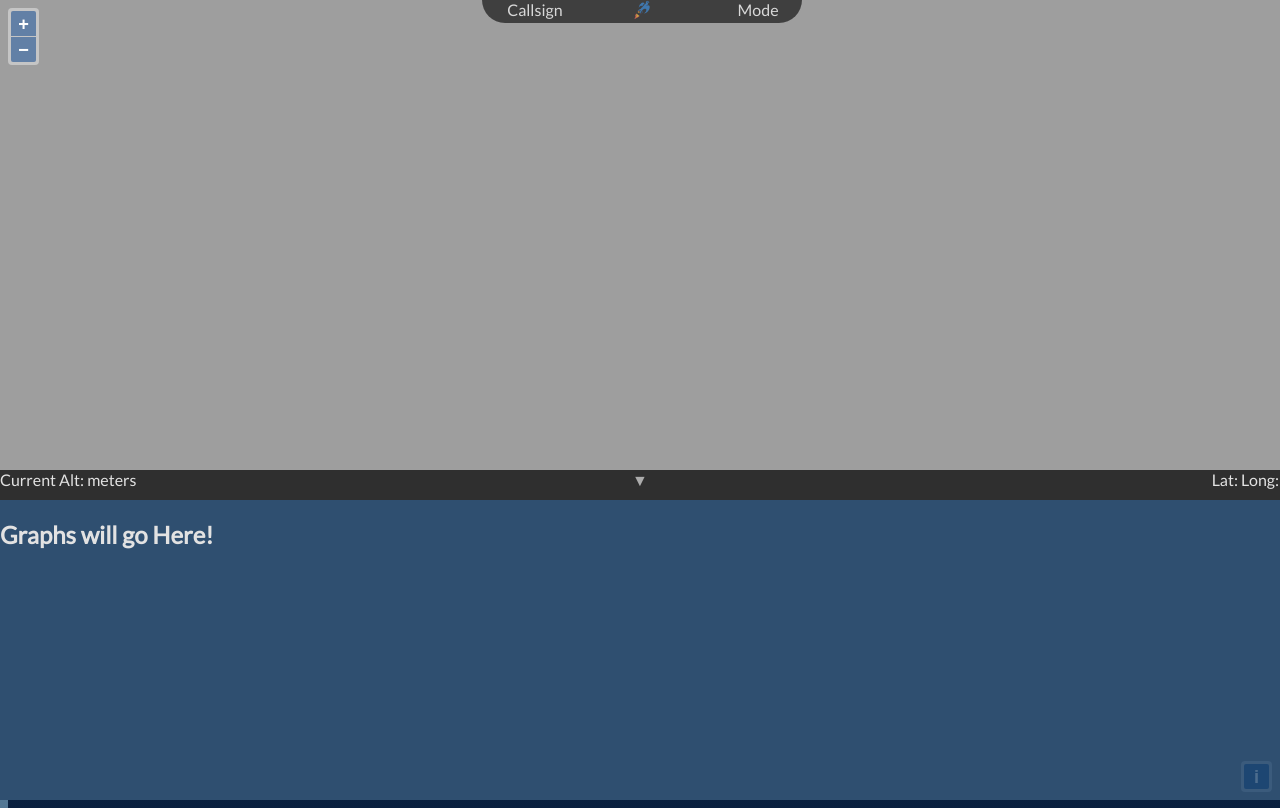
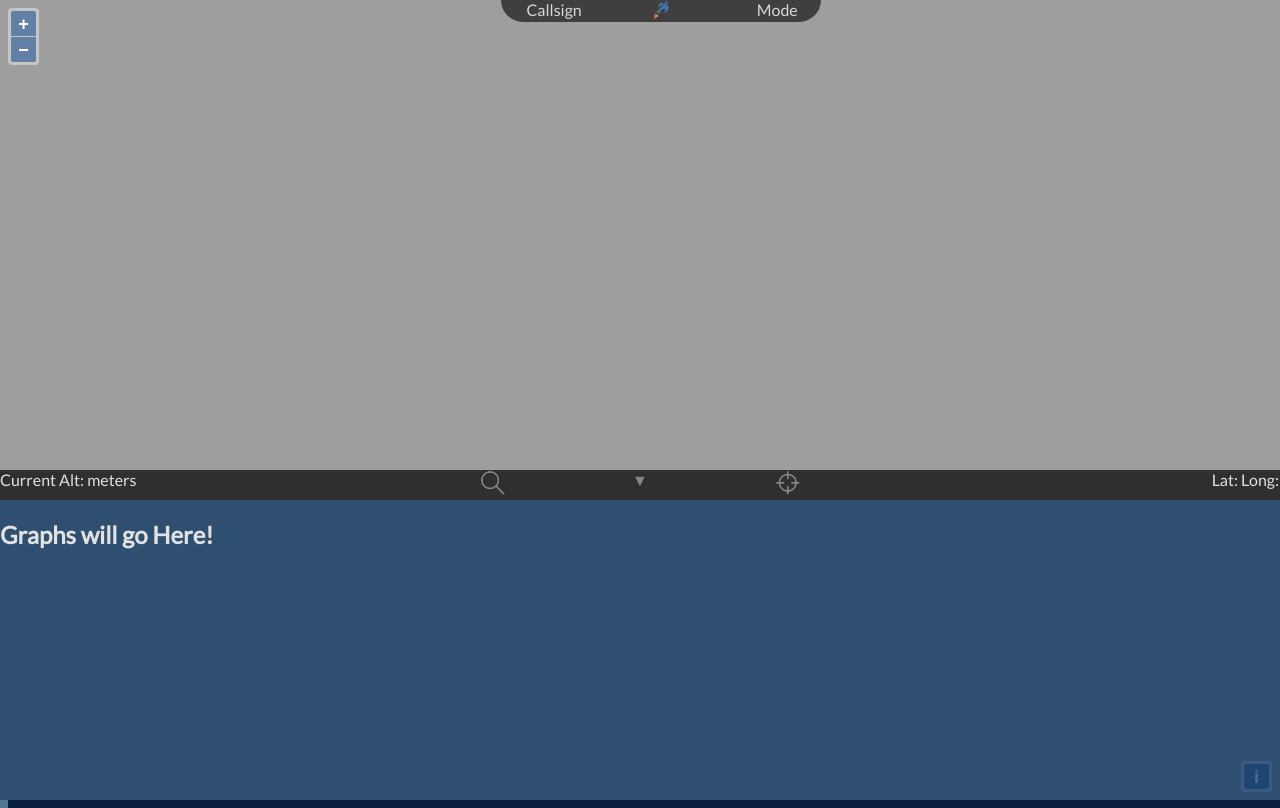
Before and after one commit to averyhiebert/groundstation, a plain HTML site: page client/index.html in a window 1280 px wide. Drawn offline with Linux system fonts and the light colour scheme.

Commit message:
Misc Visual Updates
Prepwork for new features

```diff
--- a/client/index.html
+++ b/client/index.html
@@ -50,6 +50,7 @@
       <script type='text/javascript' >
         var centerlat = 0;
         var centerlon = 0;
+        var togglecentering= 0;
         var victoria = ol.proj.fromLonLat([-123.31,48.463]);
         var view = new ol.View({
             center: victoria,
@@ -80,7 +81,7 @@
     <script>
      $(document).ready(function (){
         var x = document.getElementById('stuff');
-        $(".toggler").on("click", function (){
+        $("btn").on("click", function (){
             if ($(".infoContainer").height() == 0) {
                 $('btn').text("▼");
                $(".infoContainer").stop().animate({height: "300px"});
@@ -105,7 +106,11 @@
 
     </script>
 <section class="toggler">
-    <btn>▼</btn>
+    <btnholder>
+        <locatebtn></locatebtn>
+        <btn>▼</btn>
+        <centerbtn></centerbtn>
+    </btnholder>
     <curralt>Current Alt: <span id="altitude"></span>meters</curralt>
     <latlong>Lat:<span id="latitude"></span> Long:<span id="longitude"></span></latlong>
     </section>
--- a/client/style.css
+++ b/client/style.css
@@ -53,7 +53,6 @@
 	width:  100%;
     height: 30px;
     bottom: 300px;
-     cursor: pointer;
     margin-left: 0px;
     padding-left: 0px;
     background-color:black;
@@ -65,15 +64,60 @@
     font-family: 'Lato', sans-serif;
     text-align: center;
 }
+btnholder {
+    height: inherit;
+    opacity: inherit;
+    margin: auto;
+    display: inline-block;
+    z-index: 2;
+    width: 25%;
+
+}
 btn {
-  font-family: 'ariel',sans-serif;
-  height: inherit;
-  opacity: inherit;
+    font-family: 'ariel',sans-serif;
+    height: inherit;
+    opacity: inherit;
+    cursor: pointer;
+    margin-left: 0%;
+    display: inline-block;
+}
+centerbtn {
+    opacity: inherit;
+    background-image: url(images/Targetbuttonoff.png);
+    width: 25px;
+    height: 25px;
+    float: right;
+    cursor: pointer;
+    background-size: 25px 25px;
+}
+centerbtn:hover {
+    background-image: url('images/Targetbutton.png');
+    width: 25px;
+    height: 25px;
+    background-size: 25px 25px;
+}
+
+locatebtn {
+    opacity: inherit;
+    height: inherit;
+    display: inline-block;
+    float: left;
+    background-image: url(images/LocateButtonoff.png);
+    background-size: 25px 25px;
+    width:25px;
+    height: 25px;
+    cursor: pointer;
+    z-index: 3;
+
+}
+locatebtn:hover {
+    background-image: url(images/LocateButton.png);
+    background-size: 25px 25px;
 }
 curralt{
     font-family: 'Lato',sans-serif,italic;
     color:white;
-    width: 40%;
+    width: 20%;
     position: absolute;
     left: 0%;
     text-align: left;
@@ -83,7 +127,7 @@ curralt{
 latlong{
     font-family: 'Lato',sans-serif,italic;
     color:white;
-    width: 40%;
+    width: 20%;
     position: absolute;
     right:0%;
     text-align: right;
@@ -91,11 +135,12 @@ latlong{
     border-right: solid #000000 1px;
 }
 .topper{
-    position: fixed;
+    position: absolute;
     z-index: 2;
-    margin-left: 37%;
+    margin-left: 38.5%;
     margin-right: 50%;
     width: 25%;
+    height: 22px;
     opacity: .6;
     top:0px;
     color: white;
@@ -104,6 +149,7 @@ latlong{
     border-color: black;
     border-width: 1px;
     border-radius: 0px 0px 25px 25px;
+    display: inline-block;
 
 }
 callsign{
@@ -122,6 +168,7 @@ logo{
     margin-right:50%;
     height: inherit;
     top: 0px;
+    display: inline-block;
 }
 
 mode {
@@ -134,13 +181,14 @@ mode {
 
 btn:hover {
   text-decoration: none;
-  opacity: 1
+  opacity: 1;
+  color: #C63527;
 }
 
 html, body {
     background-image: linear-gradient(to top, #09203f 0%, #537895 100%);
     width: 100%;
     height:100%;
-    top 0:
+    top 0;
     overflow:hidden;
 }
```
Also changed, not shown: client/images/LocateButton.png (added), client/images/LocateButtonoff.png (added), client/images/Targetbutton.png (added), client/images/Targetbuttonoff.png (added).
